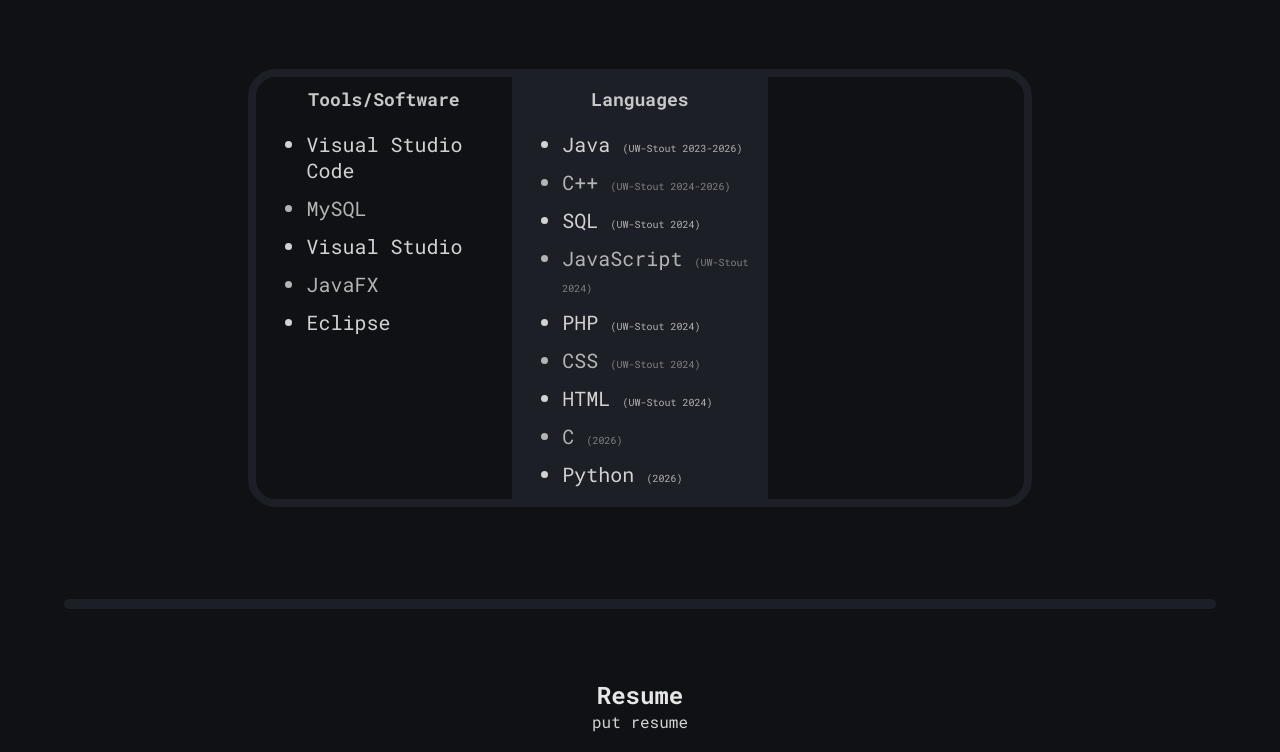
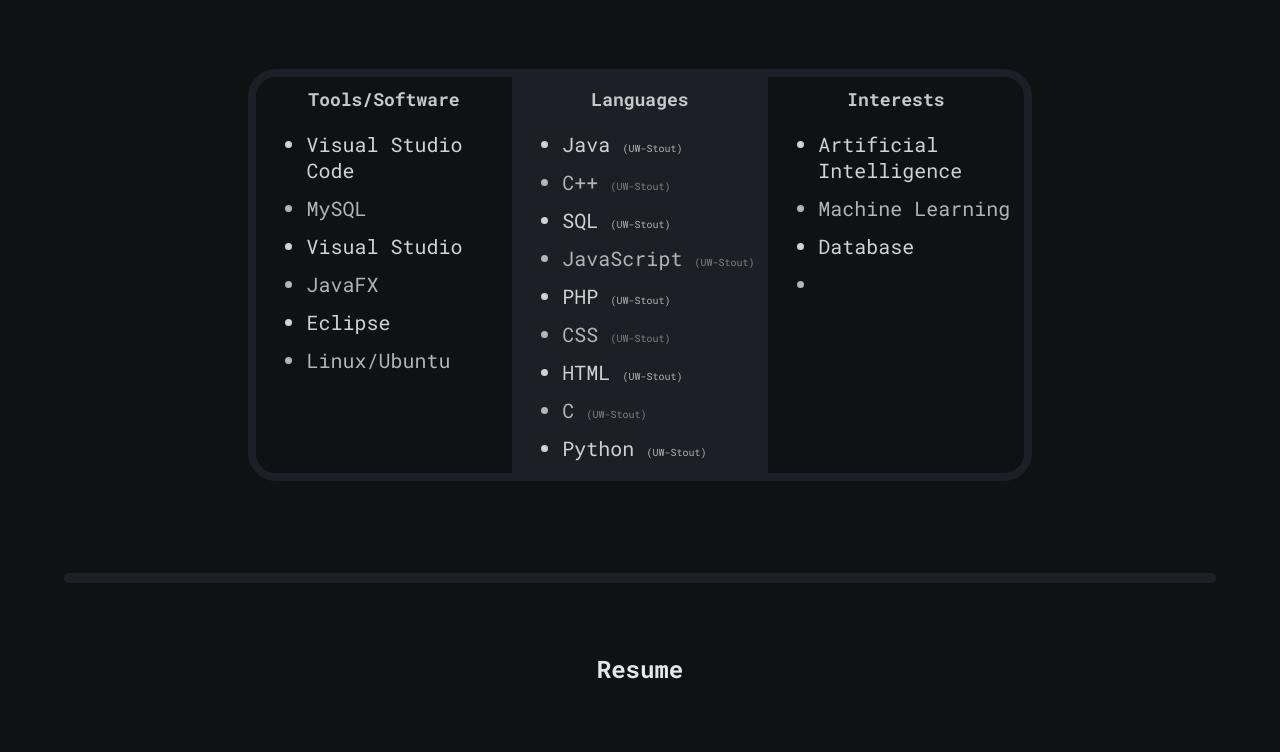
Before and after one commit to addonvang/Portfolio, a plain HTML site: page index.html in a window 1280 px wide. Shown: the part 628-1380 px from the top of the page. Drawn offline with Linux system fonts and the light colour scheme.

Commit message:
Add files via upload

```diff
--- a/index.html
+++ b/index.html
@@ -49,20 +49,30 @@
                             <li>Visual Studio</li>
                             <li>JavaFX</li>
                             <li>Eclipse</li>
+                            <li>Linux/Ubuntu</li>
                         </ul>
                     </div>
                     <div class="column">
                         <h3>Languages</h3>
                         <ul>
-                            <li>Java <span>(UW-Stout 2023-2026)</span></li>
-                            <li>C++ <span>(UW-Stout 2024-2026)</span></li>
-                            <li>SQL <span>(UW-Stout 2024)</span></li>
-                            <li>JavaScript <span>(UW-Stout 2024)</span></li>
-                            <li>PHP <span>(UW-Stout 2024)</span></li>
-                            <li>CSS <span>(UW-Stout 2024)</span></li>
-                            <li>HTML <span>(UW-Stout 2024)</span></li>
-                            <li>C <span>(2026)</span></li>
-                            <li>Python <span>(2026)</span></li>
+                            <li>Java <span>(UW-Stout)</span></li>
+                            <li>C++ <span>(UW-Stout)</span></li>
+                            <li>SQL <span>(UW-Stout)</span></li>
+                            <li>JavaScript <span>(UW-Stout)</span></li>
+                            <li>PHP <span>(UW-Stout)</span></li>
+                            <li>CSS <span>(UW-Stout)</span></li>
+                            <li>HTML <span>(UW-Stout)</span></li>
+                            <li>C <span>(UW-Stout)</span></li>
+                            <li>Python <span>(UW-Stout)</span></li>
+                        </ul>
+                    </div>
+                    <div class="column">
+                        <h3>Interests</h3>
+                        <ul>
+                            <li>Artificial Intelligence</li>
+                            <li>Machine Learning</li>
+                            <li>Database</li>
+                            <li>
                         </ul>
                     </div>
                 </div>
@@ -72,14 +82,13 @@
 
             <article class="resume" id="resume">
                 <h2>Resume</h2>
-put resume                <embed src=>
+                <embed src= "Addison T. Vang's Resume.pdf">
             </article>
         </main>
 
         <footer id="contact">
             <h2>Contact Me</h2>
-            <p>vanga9516@my.uwstout.edu | (952)-381-4778 | <a href="https:www.linkedin.com/in/
-                addison-vang-9172832b5">Linkedin</a> | <a href="https://github.com/addonvang">Github</a></p>
+            <p>vanga9516@my.uwstout.edu | (952)-381-4778 | <a href="www.linkedin.com/in/addison-vang-9172832b5">Linkedin</a> | <a href="https://github.com/addonvang">Github</a></p>
         </footer>
     </body>
 </html>
```
